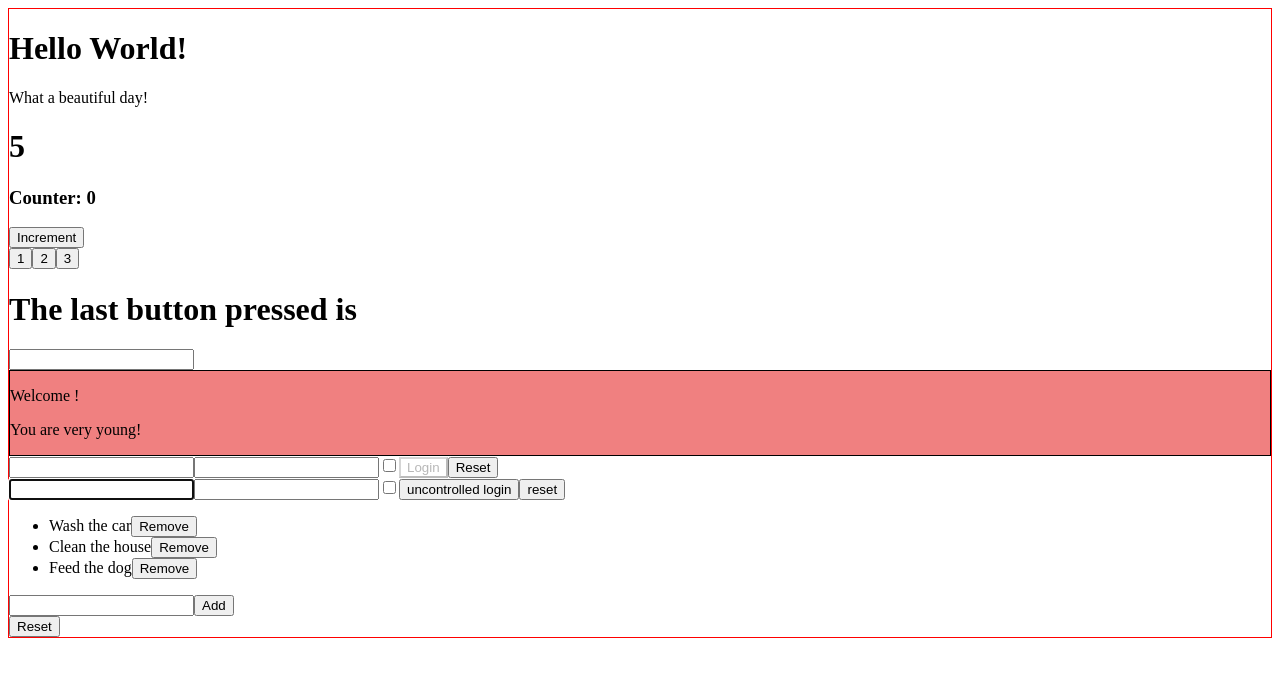
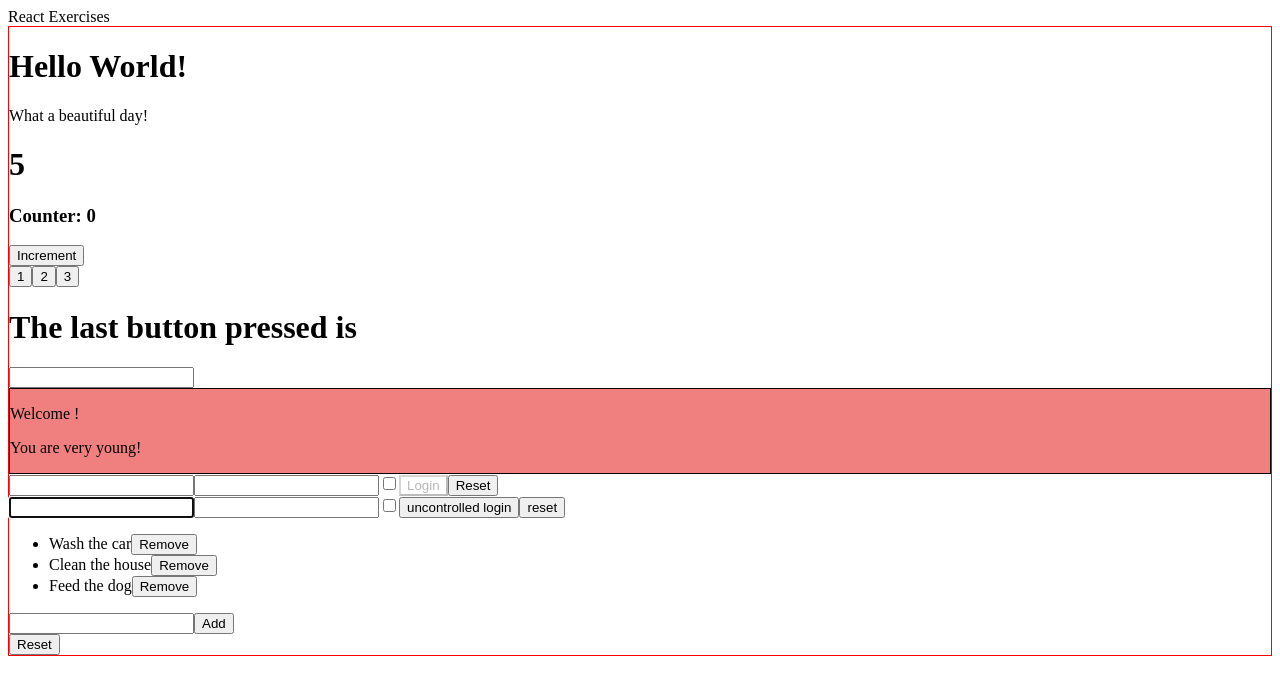
Before and after one commit to nicpes/react_exercises, a React (Create React App) app: page / in a window 1280 px wide. Shown: the top 694 px of the page. Built offline with nearby package versions, Linux system fonts and the light colour scheme.

Commit message:
component-composition-02

```diff
--- a/src/App.js
+++ b/src/App.js
@@ -17,7 +17,7 @@
 export class App extends React.Component {
   render() {
     return (
-      <Container>
+      <Container title="React Exercises">
         <Hello />
 
         <Counter
--- a/src/Container.js
+++ b/src/Container.js
@@ -2,6 +2,11 @@
 
 export class Container extends React.Component {
   render() {
-    return <div className="container">{this.props.children}</div>;
+    return (
+      <div>
+        <div>{this.props.title}</div>
+        <div className="container">{this.props.children}</div>
+      </div>
+    );
   }
 }
```
